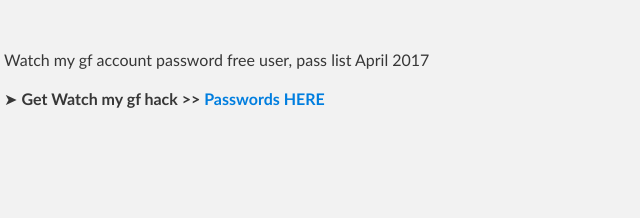
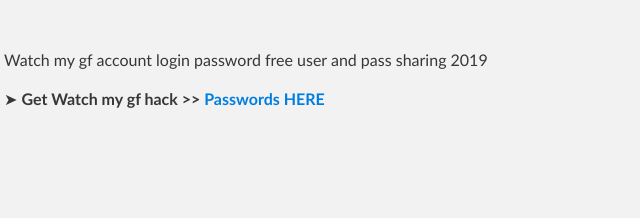
Before and after one commit to watchmygfhack/User.Pass, a plain HTML site: page index.html in a window 1280 px wide. Shown: the part 374-592 px from the top of the page, 316-956 px from the left. Drawn offline with Linux system fonts and the light colour scheme.

Commit message:
Update index.html

```diff
--- a/index.html
+++ b/index.html
@@ -27,7 +27,7 @@
     <!-- MAIN CONTENT -->
     <div id="main_content_wrap" class="outer">
       <section id="main_content" class="inner">
-        <p>Watch my gf account password free user, pass list April 2017
+        <p>Watch my gf account login password free user and pass sharing 2019
 <br></p>
 
 <p>➤ <strong>Get Watch my gf hack >> <a href="http://bc.vc/GgyeltV">Passwords HERE</a></strong></p>
```
